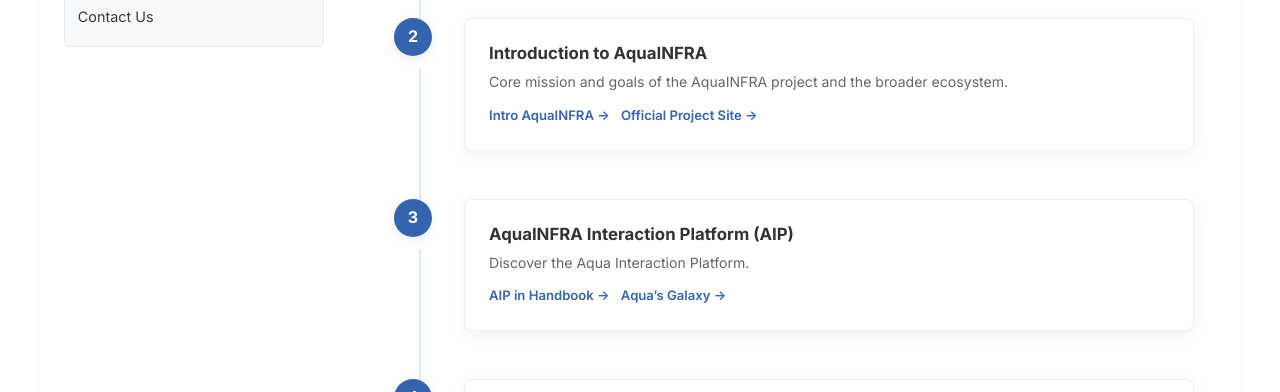
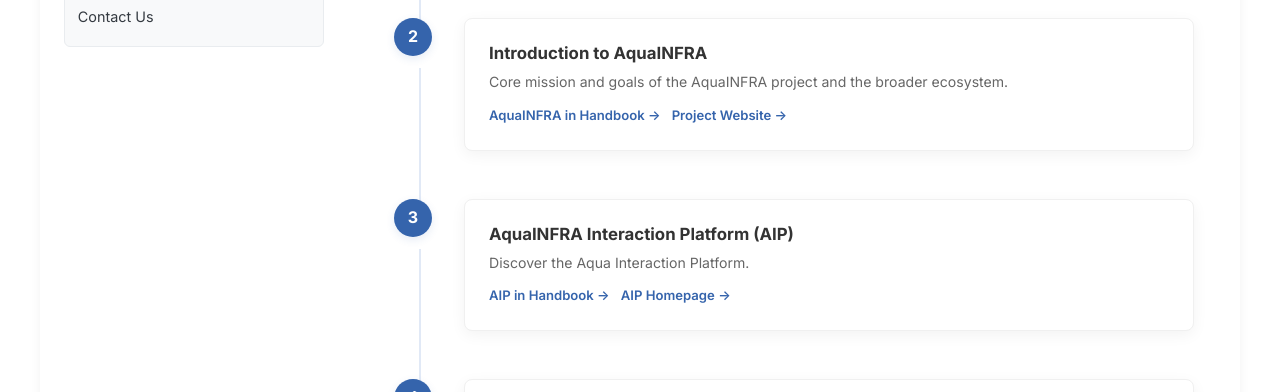
Before and after one commit to Mehrad1994/AquaINFRA_Training_Handbooks, a Jekyll site: the page built from docs/index.md, in a window 1280 px wide and 900 px high, scrolled down 456 px. Shown: the part 153-545 px from the top of the window. Built offline with Jekyll 4.4.1, drawn with Linux system fonts in a browser that asks for light colours.

Commit message:
AquaINFRA Handbook updated

```diff
--- a/docs/index.md
+++ b/docs/index.md
@@ -37,8 +37,8 @@ title: Home
         <h2 class="step-title">Introduction to AquaINFRA</h2>
         <p class="step-desc">Core mission and goals of the AquaINFRA project and the broader ecosystem.</p>
         <div class="step-links">
-            <a href="{{ '/02_aquainfra' | relative_url }}" class="step-link"> Intro AquaINFRA →</a>
-            <a href="https://aquainfra.eu" target="_blank" class="step-link">Official Project Site →</a>
+            <a href="{{ '/02_aquainfra' | relative_url }}" class="step-link"> AquaINFRA in Handbook →</a>
+            <a href="https://aquainfra.eu" target="_blank" class="step-link"> Project Website →</a>
         </div>
     </div>
 </div>
@@ -52,7 +52,7 @@ title: Home
         <p class="step-desc">Discover the Aqua Interaction Platform.</p>
         <div class="step-links">
             <a href="{{ '/03_aip' | relative_url }}" class="step-link"> AIP in Handbook →</a>
-            <a href="https://aqua.usegalaxy.eu/" target="_blank" class="step-link">Aqua’s Galaxy →</a>
+            <a href="https://aquainfra.dev.52north.org/" target="_blank" class="step-link">AIP Homepage →</a>
         </div>
     </div>
 </div>
```
